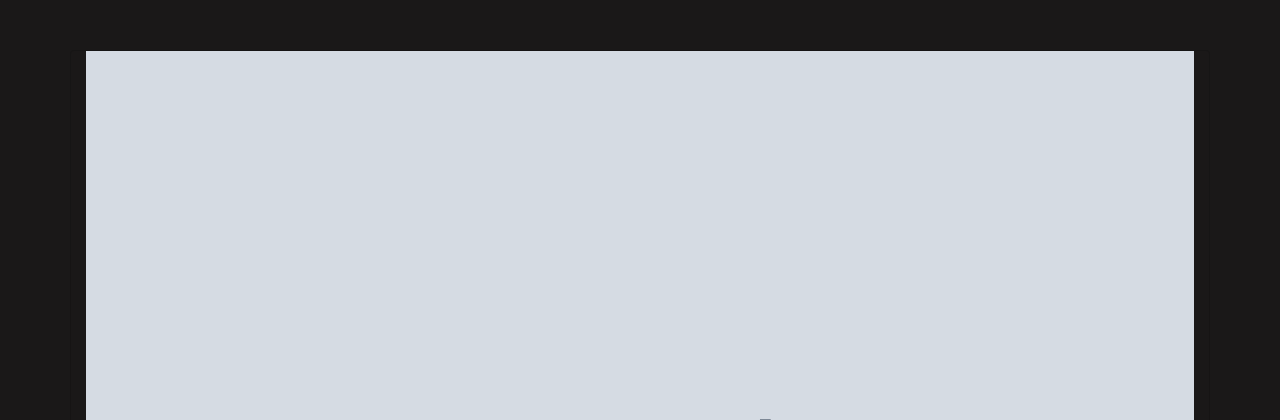
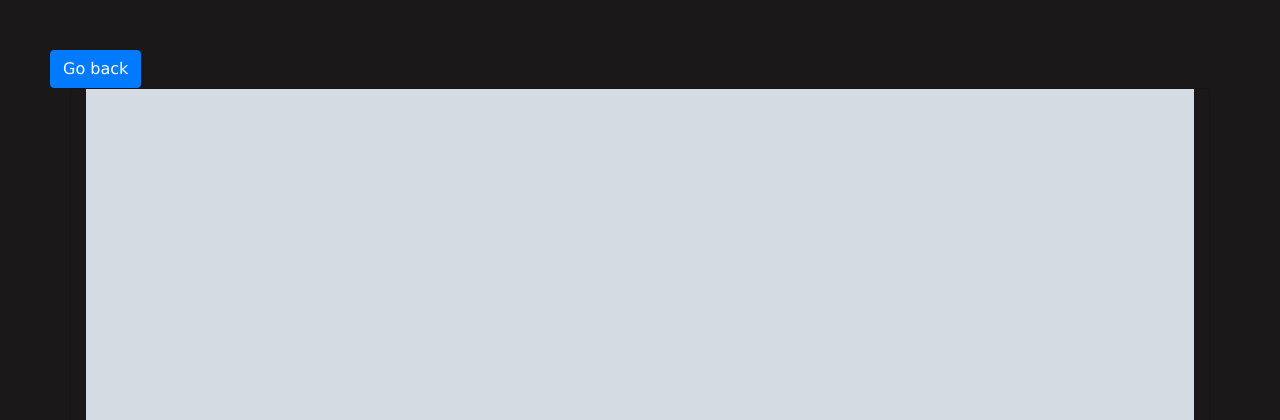
Before and after one commit to ParmarKrishna/woc4.0-node-blog-app-KrishnaParmar, a Node server app: template views/viewpost.pug in a window 1280 px wide. Shown: the top 420 px of the page. Run offline with Node 20, Linux system fonts and the light colour scheme; the template is opened without the code that fills it: most values are stand-ins (such as "Sample title", 1, 10 or a date in 2020); grey boxes marked "Sample" are stand-in pictures; some libraries are stand-ins or nearby versions.

Commit message:
added go back option to viewpost : Checkpoint 2

```diff
--- a/views/viewpost.pug
+++ b/views/viewpost.pug
@@ -1,5 +1,6 @@
 extends layout
 block content
+    a(href='/' class="btn btn-primary btn-outline") Go back
     div(class="card container blogcontainer ")
         img(src=` /images/${blog.banner}`)
         h3(class="blog-title") #{blog.title}
```
